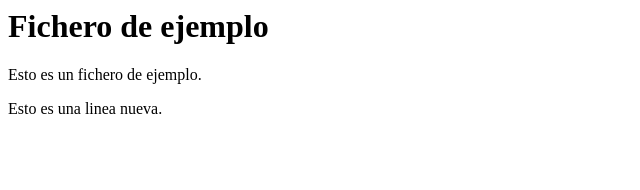
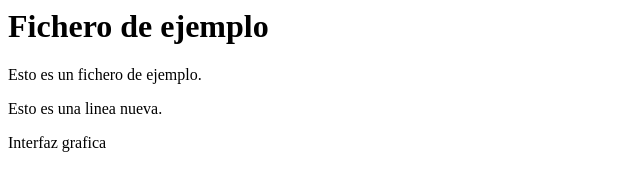
Before and after one commit to marioguzmancarretero/entornos, a plain HTML site: page index.html in a window 1280 px wide. Shown: the whole page, without its empty margins (0-640 px from the left). Drawn offline with Linux system fonts and the light colour scheme.

Commit message:
Update index.html
Commit de test de interfaz grafica

```diff
--- a/index.html
+++ b/index.html
@@ -4,5 +4,6 @@
         <h1>Fichero de ejemplo</h1>
         <p>Esto es un fichero de ejemplo.</p>
         <p>Esto es una linea nueva.</p>
+        <p>Interfaz grafica</p>
     </body>
 </html>
```
